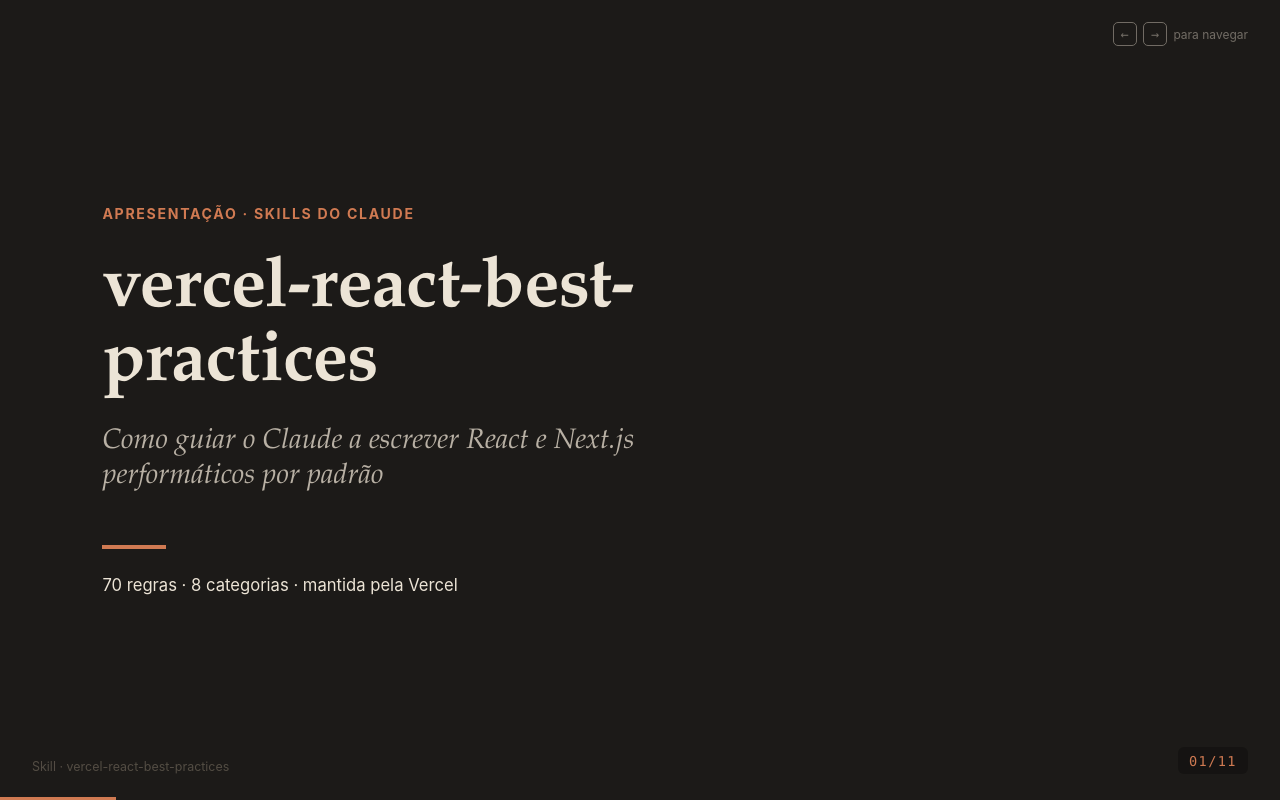
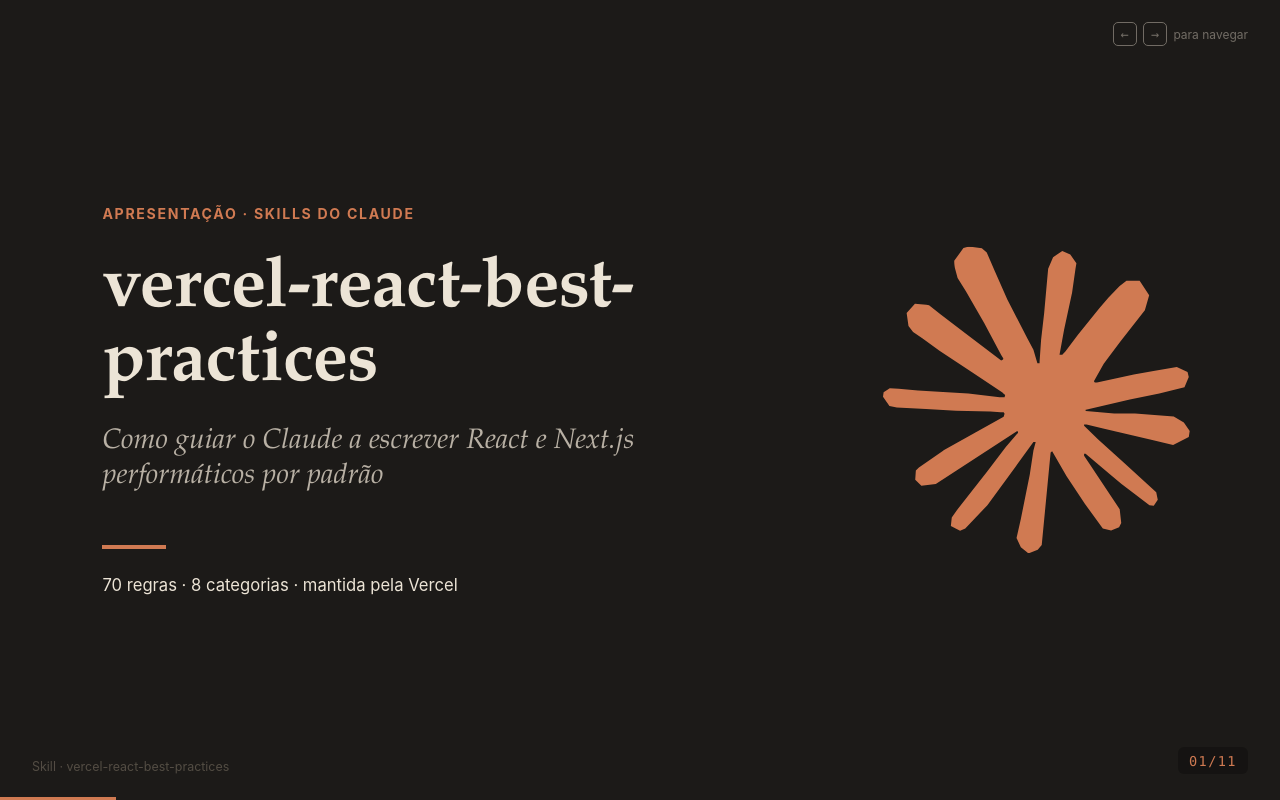
Before and after one commit to Robert-Cortez-Rudi/skills-claude, a React (Vite) app: page / in a window 1280 px wide. Built offline with nearby package versions, Linux system fonts and the light colour scheme.

Commit message:
add(styles): organiza estilos dos novos componentes

```diff
--- a/src/index.css
+++ b/src/index.css
@@ -123,6 +123,15 @@
   margin-top: 1.2rem;
 }
 
+.accent-heading,
+.accent-text {
+  color: #b35a3a;
+}
+
+.subtitle-top {
+  margin-top: 0;
+}
+
 .dim {
   color: var(--cream-dim);
 }
@@ -197,13 +206,14 @@
 }
 
 /* ---------- Cover ---------- */
-.cover > *:not(.asterisk) {
+.cover > *:not(.asterisk):not(.claude-code-icon) {
   max-width: 62%;
   position: relative;
   z-index: 2;
 }
 
-.cover .asterisk {
+.cover .asterisk,
+.cover .claude-code-icon {
   position: absolute;
   right: clamp(2rem, 7vw, 8rem);
   top: 50%;
@@ -212,6 +222,12 @@
   height: clamp(180px, 24vw, 360px);
   color: var(--accent);
   z-index: 1;
+}
+
+.cover .claude-code-icon {
+  background: var(--accent);
+  mask: var(--icon-url) center / contain no-repeat;
+  -webkit-mask: var(--icon-url) center / contain no-repeat;
 }
 
 .cover .accent-rule {
@@ -265,6 +281,10 @@
   overflow: hidden;
   border: 1px solid var(--line);
   max-width: 950px;
+}
+
+.terminal-spaced {
+  margin-top: 2rem;
 }
 .terminal-bar {
   display: flex;
@@ -643,6 +663,33 @@
   font-size: clamp(1rem, 1.5vw, 1.4rem);
 }
 
+.meta-demo {
+  margin-top: 2rem;
+  max-width: 90ch;
+}
+
+.meta-demo-summary {
+  cursor: pointer;
+  color: var(--accent);
+  font-weight: 700;
+}
+
+.meta-demo-list {
+  margin-top: 1rem;
+  line-height: 1.6;
+  padding-left: 1.2rem;
+  color: var(--cream-dim);
+  font-size: 0.95rem;
+}
+
+.meta-demo-item {
+  margin-bottom: 0.6rem;
+}
+
+.meta-demo-rule {
+  color: var(--accent-soft);
+}
+
 /* analogy box (slide 03 abertura) */
 .analogy {
   margin-top: clamp(2rem, 4vw, 3rem);
@@ -680,5 +727,6 @@
   .split-2 {
     grid-template-columns: 1fr;
   }
-  .cover .asterisk { display: none; }
+  .cover .asterisk,
+  .cover .claude-code-icon { display: none; }
 }
```
